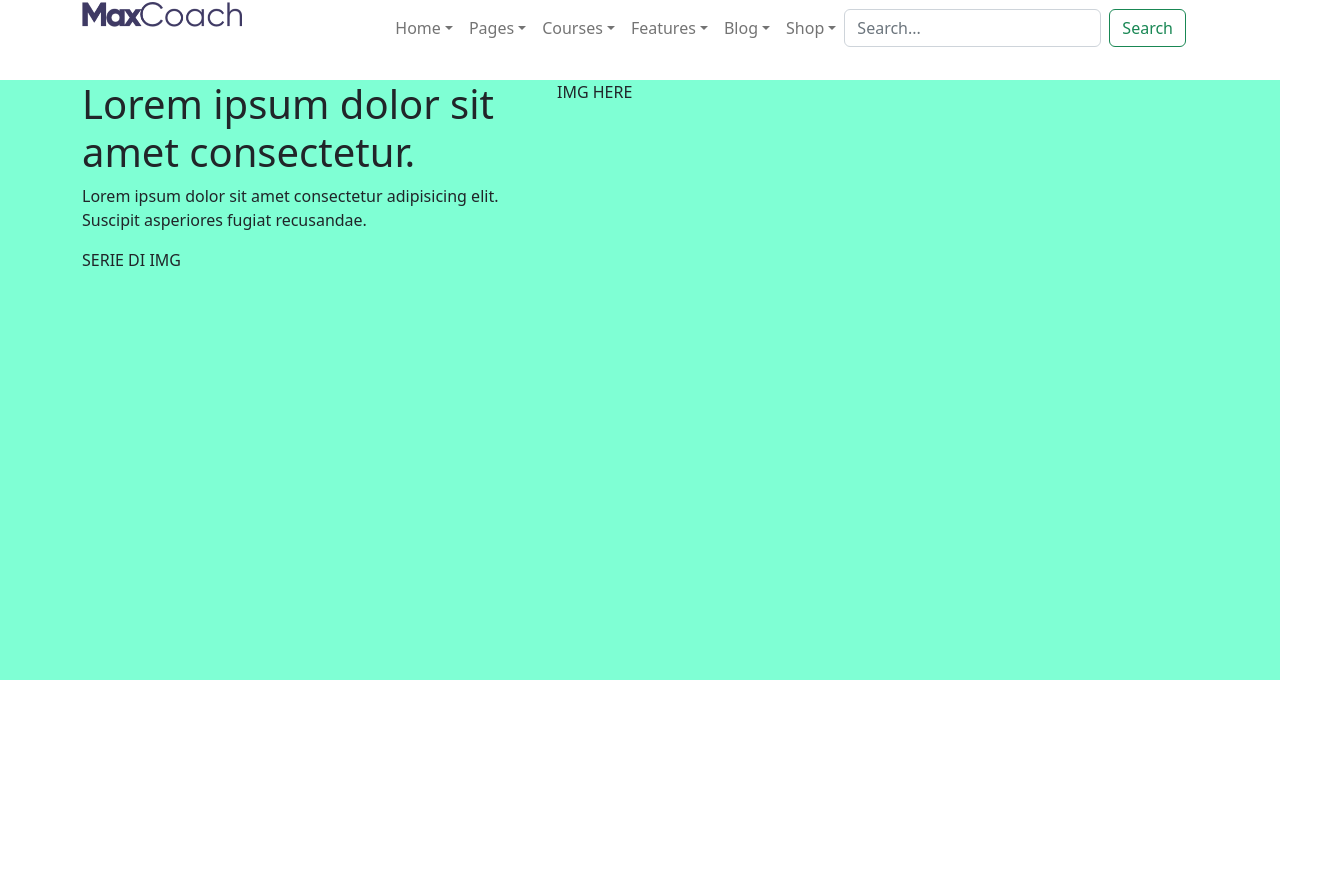
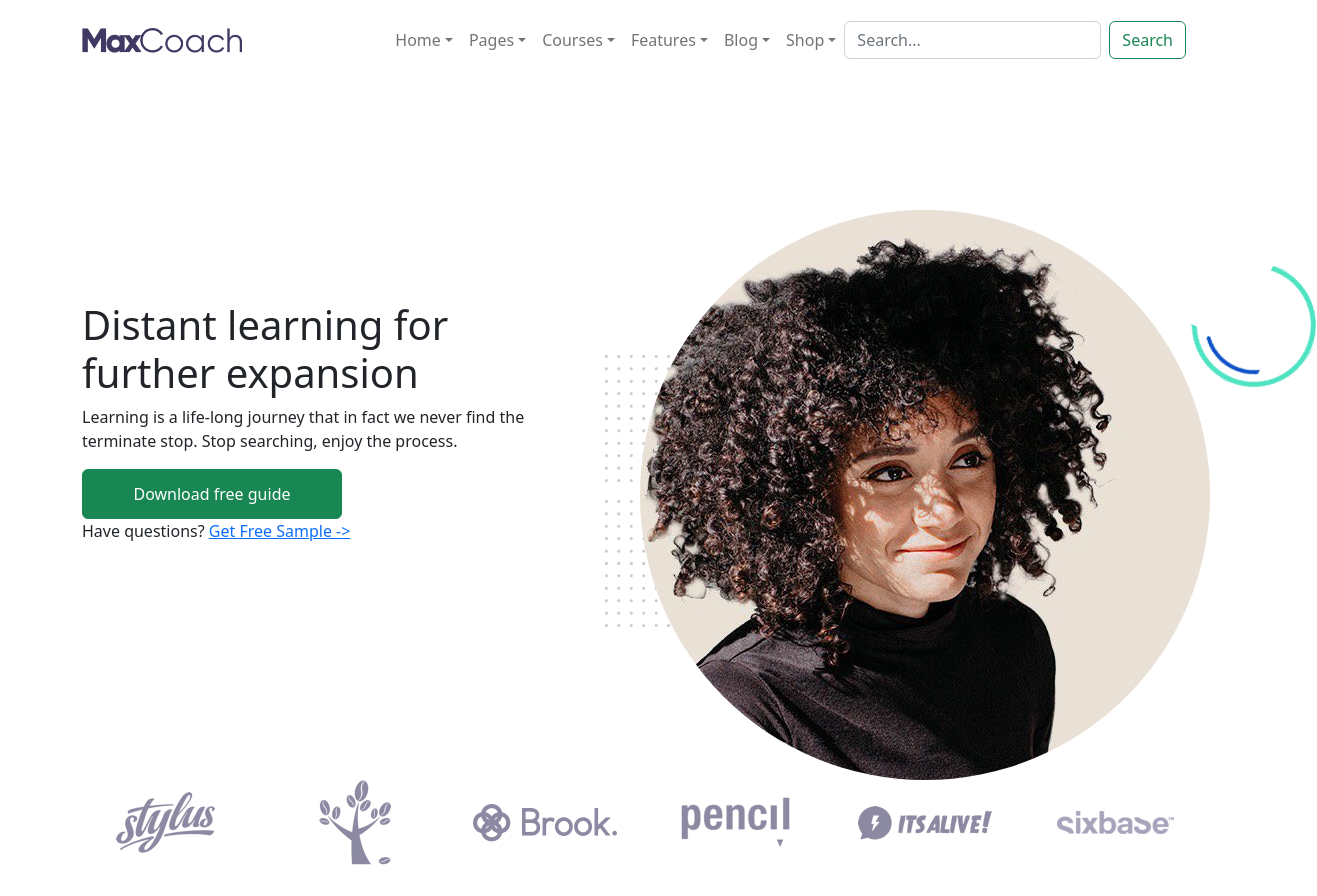
Before and after one commit to giuseppesciacca/proj-html-vuejs, a Vue app: page / in a window 1280 px wide. Shown: the top 896 px of the page, 1317 px wide, since content can reach past the window. Built offline with nearby package versions, Linux system fonts and the light colour scheme.

Commit message:
[add] jumbotron + fix height header

```diff
--- a/src/App.vue
+++ b/src/App.vue
@@ -15,20 +15,51 @@ export default {
 
 <template>
     <PageHeader />
-    <main class="debug">
+
+    <main>
         <section id="jumbotron">
             <div class="container">
-                <div class="row">
-                    <div class="col-5">
-                        <h1>Lorem ipsum dolor sit amet consectetur.</h1>
-                        <p>Lorem ipsum dolor sit amet consectetur adipisicing elit. Suscipit asperiores fugiat recusandae.
+                <div class="row justify-content-center align-content-center">
+
+                    <div class="col-5 d-flex flex-column justify-content-center">
+                        <h1>Distant learning for further expansion</h1>
+                        <p>Learning is a life-long journey that in fact we never find the terminate stop. Stop searching,
+                            enjoy the process.
                         </p>
+                        <button class="btn btn-success">Download free guide</button>
+                        <p>Have questions? <a href="#">Get Free Sample -></a></p>
                     </div>
-                    <div class="col-7">
-                        IMG HERE
+
+                    <div class="col-7 image position-relative">
+                        <img class="img-fluid img_main"
+                            src="./assets/img/about-me-profile-ohm4dxoearqbxny7q3bq1pzbdgofdx0tobbeqcvzd0.jpg" alt="">
+
+                        <img class="img-fluid img_circle" src="./assets/img/maxcoach-shape-02.png" alt="">
+                        <img class="img-fluid img_dot3" src="./assets/img/maxcoach-shape-07.png" alt="">
+
+                        <img class="img-fluid img_dot1" src="./assets/img/maxcoach-shape-08.png" alt="">
+                        <img class="img-fluid img_dot2" src="./assets/img/maxcoach-shape-08.png" alt="">
+                    </div>
+
+                    <div class="col d-flex justify-content-center align-items-center">
+                        <img src="./assets/img/client-logo-01.png" alt="">
+                    </div>
+                    <div class="col d-flex justify-content-center align-items-center">
+                        <img src="./assets/img/client-logo-02.png" alt="">
+                    </div>
+                    <div class="col d-flex justify-content-center align-items-center">
+                        <img src="./assets/img/client-logo-03.png" alt="">
+                    </div>
+                    <div class="col d-flex justify-content-center align-items-center">
+                        <img src="./assets/img/client-logo-04.png" alt="">
+                    </div>
+                    <div class="col d-flex justify-content-center align-items-center">
+                        <img src="./assets/img/client-logo-05.png" alt="">
+                    </div>
+                    <div class="col d-flex justify-content-center align-items-center">
+                        <img src="./assets/img/client-logo-06.png" alt="">
                     </div>
                 </div>
-                SERIE DI IMG
             </div>
         </section>
     </main>
@@ -36,12 +67,51 @@ export default {
 </template>
 
 <style lang="scss">
-.debug section {
-    height: 600px;
-}
+#jumbotron {
+    height: 840px;
 
-.debug #jumbotron {
-    background-color: aquamarine;
+    .btn {
+        width: 260px;
+        height: 50px;
+    }
+
+    .image {
+        height: 700px;
+
+        .img_main {
+            width: 570px;
+            height: 570px;
+            border-radius: 50%;
+            position: absolute;
+            top: 130px;
+            right: 0;
+            z-index: 1;
+        }
+
+        .img_dot1 {
+            position: absolute;
+            top: 275px;
+            left: 60px;
+        }
+
+        .img_dot2 {
+            position: absolute;
+            top: 420px;
+            left: 60px;
+        }
+
+        .img_dot3 {
+            position: absolute;
+            bottom: 150px;
+            right: 70px;
+        }
+
+        .img_circle {
+            position: absolute;
+            top: 185px;
+            left: 97%;
+        }
+    }
 }
 
 
--- a/src/components/PageHeader.vue
+++ b/src/components/PageHeader.vue
@@ -17,7 +17,7 @@ export default {
 <template>
     <header>
         <div class="container">
-            <div class="row justify-content-between">
+            <div class="row justify-content-between align-items-center">
                 <div class="col-auto">
                     <img class="img-fluid" src="../assets/img/dark-logo.png" width="160" alt="">
                 </div>
@@ -35,6 +35,8 @@ export default {
 
 <style lang="scss" scoped>
 header {
-    height: 80px;
+    .row {
+        height: 80px;
+    }
 }
 </style>
```
